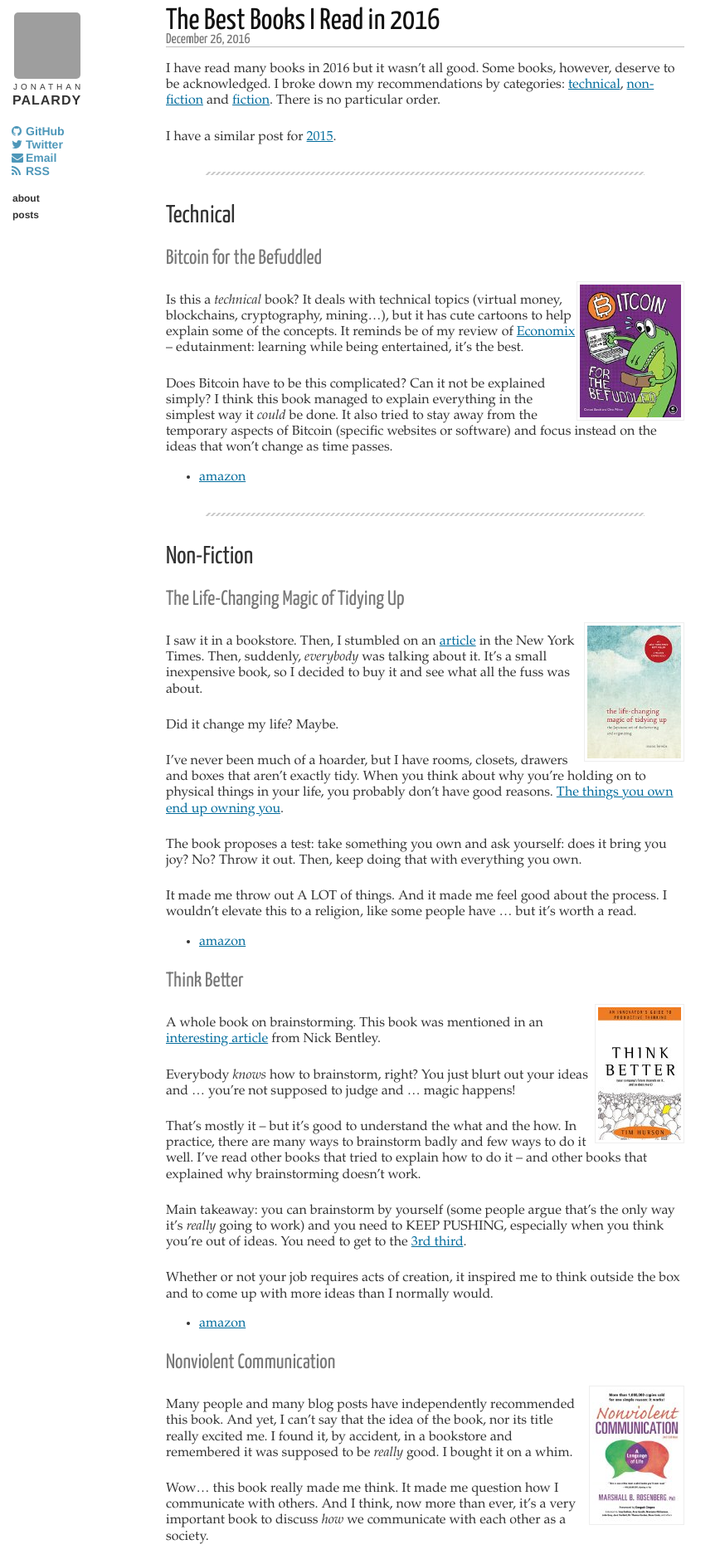
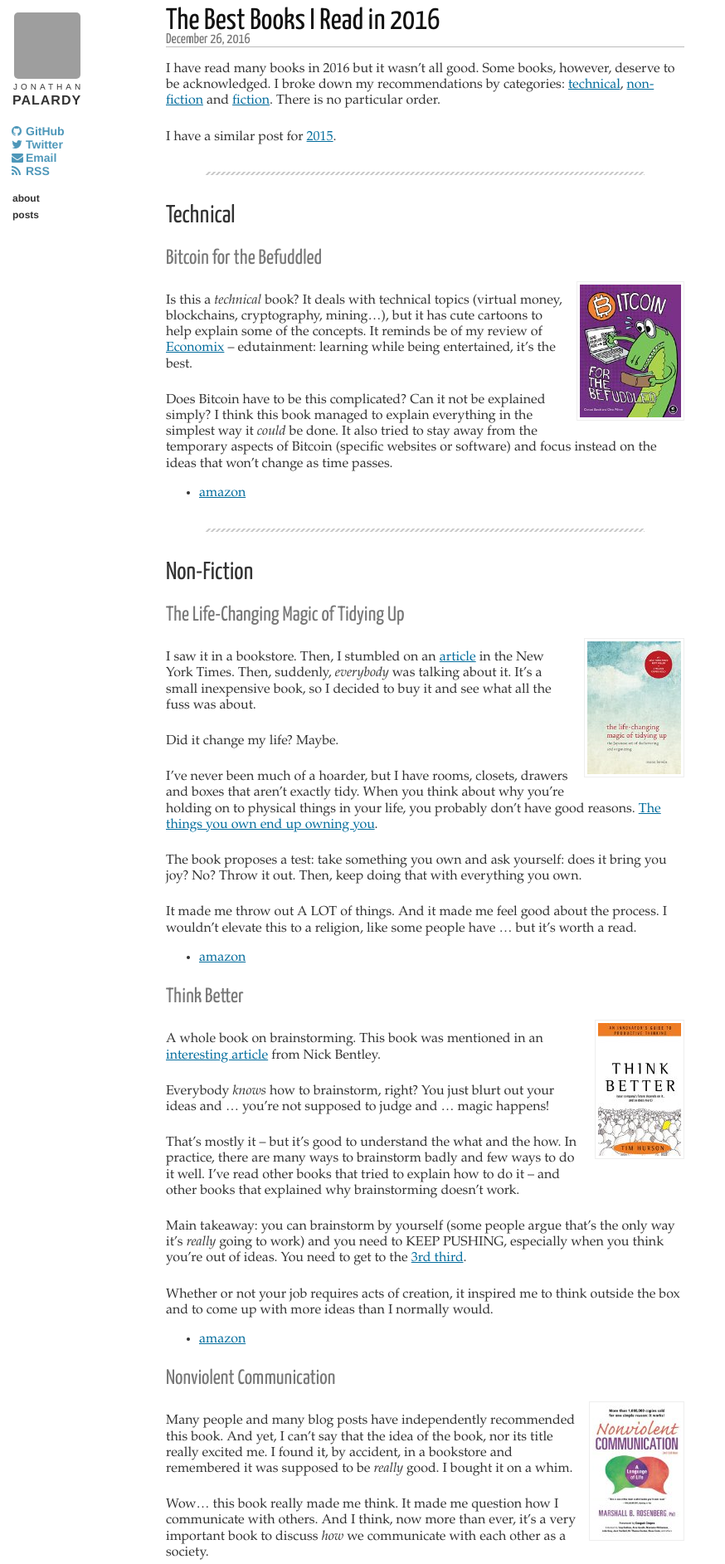
Before and after one commit to jpalardy/jpalardy.github.io, a Jekyll site: the page built from _posts/2016-12-26-best-books-i-read-2016.markdown, in a window 1280 px wide. Shown: the top 1885 px of the page at 83% size, without its empty margins (0-874 px from the left). Built offline with Jekyll 4.4.1, drawn with Linux system fonts in a browser that asks for light colours; comment, search, counter and statistics services are not loaded; grey boxes are pictures that could not be loaded.

Commit message:
add book-cover class, with better spacing

```diff
--- a/_posts/2016-12-26-best-books-i-read-2016.markdown
+++ b/_posts/2016-12-26-best-books-i-read-2016.markdown
@@ -17,7 +17,7 @@ I have a similar post for [2015](http://blog.jpalardy.com/posts/best-books-i-rea
 
 ### Bitcoin for the Befuddled
 
-<img style="float: right" src="{{site.url}}/assets/best-books-2016/1593275730.jpg" alt="Bitcoin for the Befuddled" />
+<img class="book-cover" src="{{site.url}}/assets/best-books-2016/1593275730.jpg" alt="Bitcoin for the Befuddled" />
 
 Is this a _technical_ book? It deals with technical topics
 (virtual money, blockchains, cryptography, mining...), but it has cute cartoons
@@ -39,7 +39,7 @@ focus instead on the ideas that won't change as time passes.
 
 ### The Life-Changing Magic of Tidying Up
 
-<img style="float: right" src="{{site.url}}/assets/best-books-2016/1607747308.jpg" alt="The Life-Changing Magic of Tidying Up: The Japanese Art of Decluttering and Organizing" />
+<img class="book-cover" src="{{site.url}}/assets/best-books-2016/1607747308.jpg" alt="The Life-Changing Magic of Tidying Up: The Japanese Art of Decluttering and Organizing" />
 
 I saw it in a bookstore. Then, I stumbled on an
 [article](https://www.nytimes.com/2014/10/23/garden/home-organization-advice-from-marie-kondo.html)
@@ -64,7 +64,7 @@ I wouldn't elevate this to a religion, like some people have ... but it's worth
 
 ### Think Better
 
-<img style="float: right" src="{{site.url}}/assets/best-books-2016/0071494936.jpg" alt="Think Better: An Innovator's Guide to Productive Thinking" />
+<img class="book-cover" src="{{site.url}}/assets/best-books-2016/0071494936.jpg" alt="Think Better: An Innovator's Guide to Productive Thinking" />
 
 A whole book on brainstorming. This book was mentioned in an [interesting article](https://nickbentleygames.wordpress.com/2014/05/12/the-100-10-1-method-for-game-design/) from Nick Bentley.
 
@@ -88,7 +88,7 @@ outside the box and to come up with more ideas than I normally would.
 
 ### Nonviolent Communication
 
-<img style="float: right" src="{{site.url}}/assets/best-books-2016/189200528X.jpg" alt="Nonviolent Communication: A Language of Life" />
+<img class="book-cover" src="{{site.url}}/assets/best-books-2016/189200528X.jpg" alt="Nonviolent Communication: A Language of Life" />
 
 Many people and many blog posts have independently recommended this book. And
 yet, I can't say that the idea of the book, nor its title really excited me. I
@@ -111,7 +111,7 @@ of the author discussing NVC (nonviolent communication).
 
 ### Sustainable Energy Without the Hot Air
 
-<img style="float: right" src="{{site.url}}/assets/best-books-2016/0954452933.jpg" alt="Sustainable Energy Without the Hot Air" />
+<img class="book-cover" src="{{site.url}}/assets/best-books-2016/0954452933.jpg" alt="Sustainable Energy Without the Hot Air" />
 
 Climate change is real, but maybe a bit abstract. Even if you don't believe in
 climate change, you might wonder what will happen when we run out of oil.
@@ -137,7 +137,7 @@ I found this book on Bret Victor's [Climate Change](http://worrydream.com/Climat
 
 ### Whole Earth Discipline
 
-<img style="float: right" src="{{site.url}}/assets/best-books-2016/0143118285.jpg" alt="Whole Earth Discipline" />
+<img class="book-cover" src="{{site.url}}/assets/best-books-2016/0143118285.jpg" alt="Whole Earth Discipline" />
 
 It turns out I was wrong about many things:
 
@@ -162,7 +162,7 @@ I found this book on Bret Victor's [Climate Change](http://worrydream.com/Climat
 
 ### Rainbows End
 
-<img style="float: right" src="{{site.url}}/assets/best-books-2016/B0011T1S4Q.jpg" alt="Rainbows End" />
+<img class="book-cover" src="{{site.url}}/assets/best-books-2016/B0011T1S4Q.jpg" alt="Rainbows End" />
 
 I kept hearing about Vernor Vinge. I started with his
 [Zones of Thought series](https://en.wikipedia.org/wiki/Vernor_Vinge#Zones_of_Thought_series),
@@ -181,7 +181,7 @@ story that makes you think, I recommend you give it a try.
 
 ### Death's End
 
-<img style="float: right" src="{{site.url}}/assets/best-books-2016/B01LW7NVP0.jpg" alt="Death's End" />
+<img class="book-cover" src="{{site.url}}/assets/best-books-2016/B01LW7NVP0.jpg" alt="Death's End" />
 
 This is the last book in the "three-body" series. I read the first two books
 last year and [recommended](http://blog.jpalardy.com/posts/best-books-i-read-2015/#the-three-body-problem)
--- a/css/base.css
+++ b/css/base.css
@@ -227,3 +227,9 @@ pre {
     font-weight: bold; }
   .content .talk-design .color .white {
     color: #fff; }
+
+  .book-cover {
+    float: right;
+    margin-left: 15px;
+    margin-bottom: 15px;
+  }
```
Also changed, not shown: _posts/2015-12-14-best-books-i-read-2015.markdown (+8 -8 lines).
